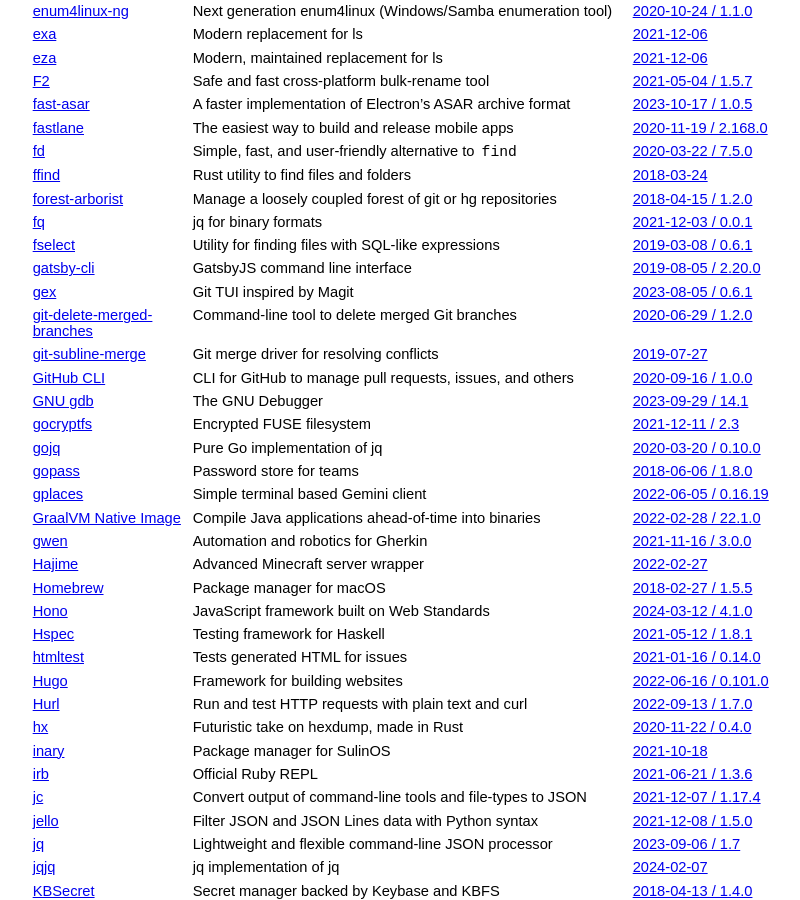
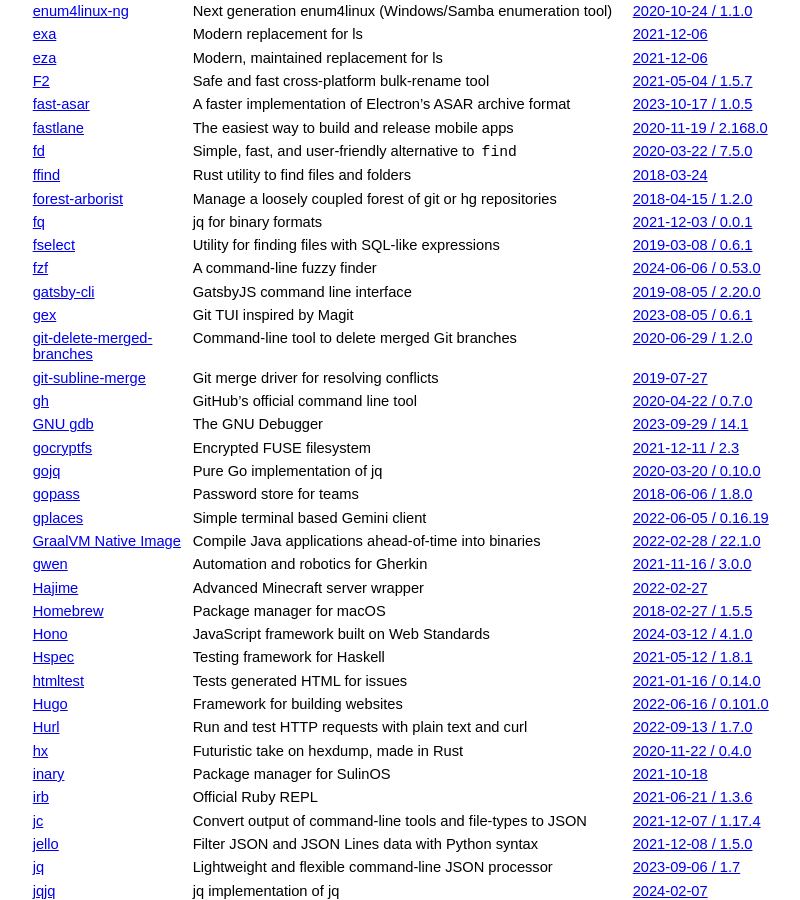
Before and after one commit to jcs/no_color, a Jekyll site: the page built from index.md, in a window 1280 px wide and 900 px high, scrolled down 3477 px. Shown: the whole window, without its empty margins (211-1011 px from the left). Built offline with Jekyll 4.4.1, drawn with Linux system fonts in a browser that asks for light colours; our own code applies the rules of GitHub Pages for plain Markdown files; some of the changed text lies outside the part shown.

Commit message:
Add fzf and fix gh

```diff
--- a/index.md
+++ b/index.md
@@ -193,11 +193,12 @@ color by default via `NO_COLOR`.
 | [forest-arborist](https://github.com/JohnRGee/forest-arborist) | Manage a loosely coupled forest of git or hg repositories | [2018-04-15 / 1.2.0](https://github.com/JohnRGee/forest-arborist/releases/tag/v1.2.0) |
 | [fq](https://github.com/wader/fq) | jq for binary formats | [2021-12-03 / 0.0.1](https://github.com/wader/fq/releases/tag/v0.0.1) |
 | [fselect](https://github.com/jhspetersson/fselect) | Utility for finding files with SQL-like expressions | [2019-03-08 / 0.6.1](https://github.com/jhspetersson/fselect/releases/tag/0.6.1) |
+| [fzf](https://github.com/junegunn/fzf) | A command-line fuzzy finder | [2024-06-06 / 0.53.0](https://github.com/junegunn/fzf/commit/aee417c46a2f6d2aa87ea3fcc799fdc7bc830dfe) |
 | [gatsby-cli](https://github.com/gatsbyjs/gatsby/blob/master/packages/gatsby-cli) | GatsbyJS command line interface | [2019-08-05 / 2.20.0](https://github.com/gatsbyjs/gatsby/commit/ccebe174078529329a26350224a1a5730567c695) |
 | [gex](https://github.com/Piturnah/gex) | Git TUI inspired by Magit | [2023-08-05 / 0.6.1](https://github.com/Piturnah/gex/releases/tag/v0.6.1) |
 | [git-delete-merged-branches](https://github.com/hartwork/git-delete-merged-branches) | Command-line tool to delete merged Git branches | [2020-06-29 / 1.2.0](https://github.com/hartwork/git-delete-merged-branches/commit/62bd406fba91e831e29663a483bfe7659b4c62f3) |
 | [git-subline-merge](https://github.com/paulaltin/git-subline-merge) | Git merge driver for resolving conflicts | [2019-07-27](https://github.com/paulaltin/git-subline-merge/commit/d8f738a62f96dfdf315511cece7c93526e48baef) |
-| [GitHub CLI](https://github.com/cli/cli) | CLI for GitHub to manage pull requests, issues, and others | [2020-09-16 / 1.0.0](https://github.com/cli/cli/commit/6d0da077b656354865360253dc7c482a1dbaa224) |
+| [gh](https://github.com/cli/cli) | GitHub’s official command line tool | [2020-04-22 / 0.7.0](https://github.com/cli/cli/commit/250114e2c033bccd938f297605a915578d8af07c) |
 | [GNU gdb](https://www.sourceware.org/gdb/) | The GNU Debugger | [2023-09-29 / 14.1](https://sourceware.org/git/?p=binutils-gdb.git;a=commit;h=4ebfd53de03599b73838ee339e47652ac26c37c0) |
 | [gocryptfs](https://github.com/rfjakob/gocryptfs) | Encrypted FUSE filesystem | [2021-12-11 / 2.3](https://github.com/rfjakob/gocryptfs/commit/a1f01419e2e6e5d637ec7afa31c0a1d95e0ea923) |
 | [gojq](https://github.com/itchyny/gojq) | Pure Go implementation of jq | [2020-03-20 / 0.10.0](https://github.com/itchyny/gojq/commit/17bccf1feb25e428223a31a0cd65c2827e2ef0c1) |
@@ -320,10 +321,8 @@ color by default via `NO_COLOR`.
 | [Cocoapods](https://cocoapods.org/) | `pod COMMAND --no-ansi` ([Docs](https://guides.cocoapods.org/terminal/commands.html#pod_install)) |
 | [Composer](https://getcomposer.org/) | `composer --no-ansi` ([Docs](https://getcomposer.org/doc/03-cli.md#global-options)) |
 | [FFmpeg](https://ffmpeg.org/) | `export AV_LOG_FORCE_NOCOLOR=true` ([Docs](https://ffmpeg.org/ffmpeg.html#toc-Generic-options)) |
-| [fzf](https://github.com/junegunn/fzf) | `fzf --color=bw` or `export FZF_DEFAULT_OPTS=--color=bw` ([Docs](https://github.com/junegunn/fzf/wiki/Color-schemes)) |
 | [GCC](https://gcc.gnu.org/) | `export GCC_COLORS=` or `-fno-diagnostics-color` ([Docs](https://gcc.gnu.org/onlinedocs/gcc-7.3.0/gcc/Diagnostic-Message-Formatting-Options.html)) |
 | [Git](https://git-scm.com/) | `git config --global color.ui false` ([Docs](https://git-scm.com/docs/git-config#git-config-colorui)) |
-| [GitHub](https://git-scm.com/) | `gh config set prompt disabled` ([Docs](https://cli.github.com/manual/gh_config)) |
 | [GoAccess](https://goaccess.io/) | `goaccess --no-color` ([Docs](https://goaccess.io/man#options)) |
 | [GStreamer](https://gstreamer.freedesktop.org/) | `export GST_DEBUG_NO_COLOR=true` or `--gst-debug-no-color` ([Docs](https://gstreamer.freedesktop.org/documentation/gstreamer/running.html)) |
 | [luacheck](https://github.com/lunarmodules/luacheck) | `luacheck --no-color` ([Docs](https://luacheck.readthedocs.io/en/stable/cli.html)) |
```
